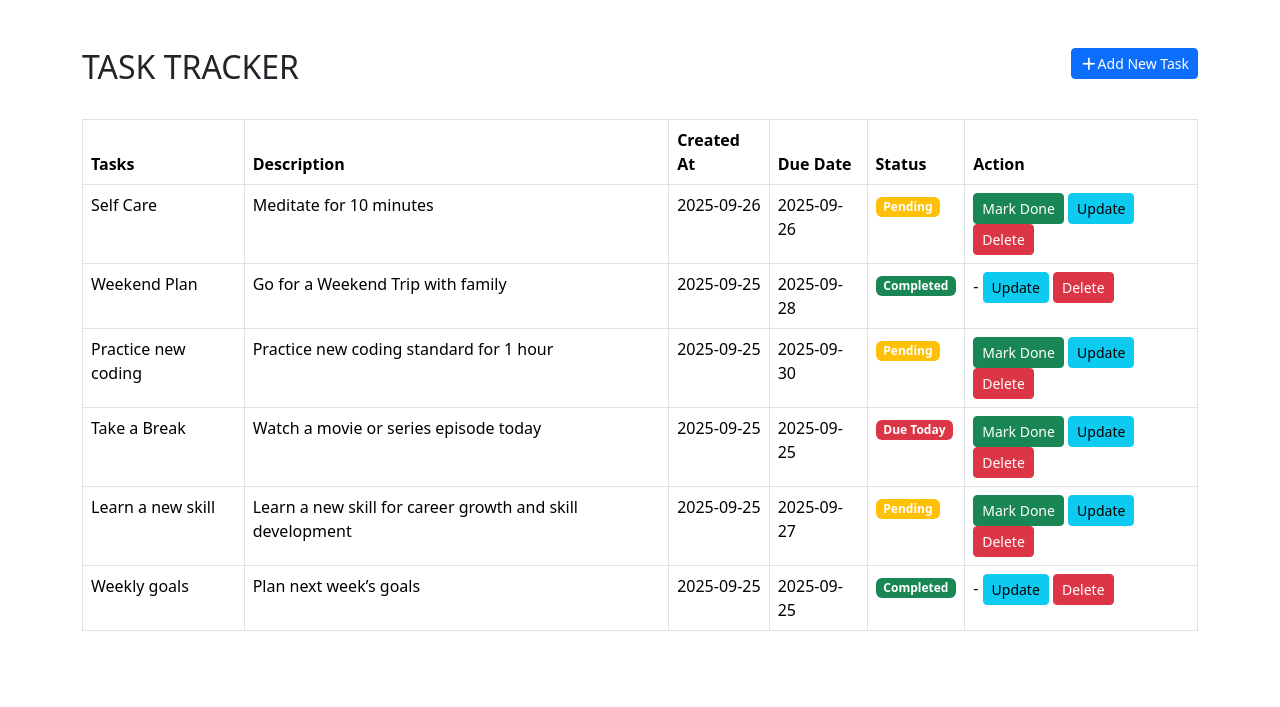
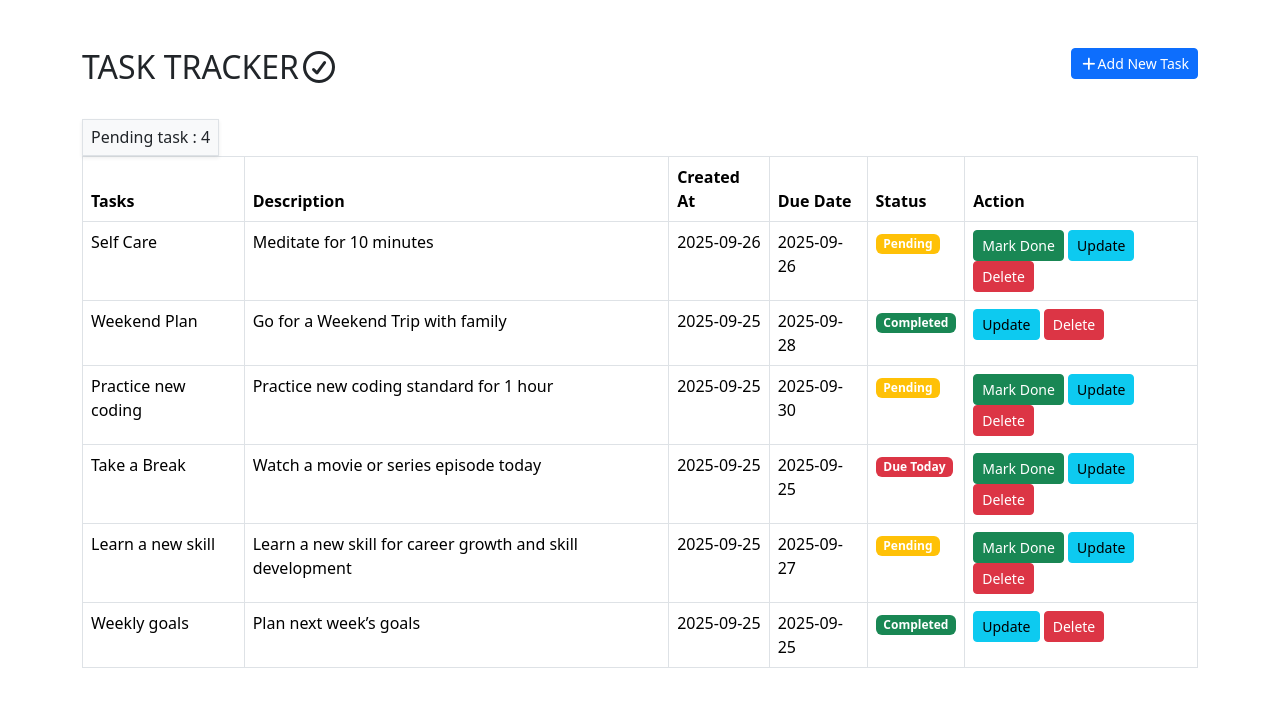
Before and after one commit to adithyaaneesh/python-todo-list, a Django app: page / in a window 1280 px wide. Shown: the top 707 px of the page. Run offline with Django 5.2, Linux system fonts and the light colour scheme; data comes from the database, SQL or seed files in the repository; both versions use the stored data as it was after the commit; some libraries are stand-ins or nearby versions.

Commit message:
show pending task count added

```diff
--- a/todo_app/templates/home.html
+++ b/todo_app/templates/home.html
@@ -10,8 +10,11 @@
 <body>
     <div class="container mt-5">
         <div class="d-flex justify-content-between align-items-center mb-4">
-            <h2>TASK TRACKER</h2>
+            <h2>TASK TRACKER<i class="fa-regular fa-circle-check"></i></h2>
             <a href="{% url 'add_task' %}" class="btn btn-primary btn-sm mb-3"><i class="fa-solid fa-plus"></i>Add New Task</a>
+        </div>
+        <div class="border rounder p-2 d-inline-block bg-light shadow-sm ">
+            <h6 class="mb-0">Pending task : {{ pending_task }}</h6>
         </div>
         <table class="table table-hover table-bordered mb-0">
             <thead>
@@ -49,7 +52,7 @@
                         {% if not task.complete_task %}
                         <a href="{% url 'complete_task' task.id %}" class="btn btn-success btn-sm">Mark Done</a>
                         {% else %}
-                        <span>-</span>
+                        <!-- <span>-</span> -->
                         {% endif %}
                         <a href="{% url 'update_task' task.id %}" class="btn btn-info btn-sm">Update</a>
                         <a href="{% url 'delete_task' task.id %}" class="btn btn-danger btn-sm">Delete</a>
--- a/todo_app/views.py
+++ b/todo_app/views.py
@@ -22,7 +22,8 @@ def add_task(request):
 def task_list(request):
     tasks = Todo.objects.all().order_by("-created_at")
     today = date.today()
-    return render(request,'home.html',{'tasks':tasks, 'today':today })
+    pending_task = Todo.objects.all().filter(complete_task = False).count()
+    return render(request,'home.html',{'tasks':tasks, 'today':today,'pending_task':pending_task })
 
 def complete_task(request,task_id):
     task = get_object_or_404(Todo,id=task_id)
```
Also changed, not shown: db.sqlite3.
